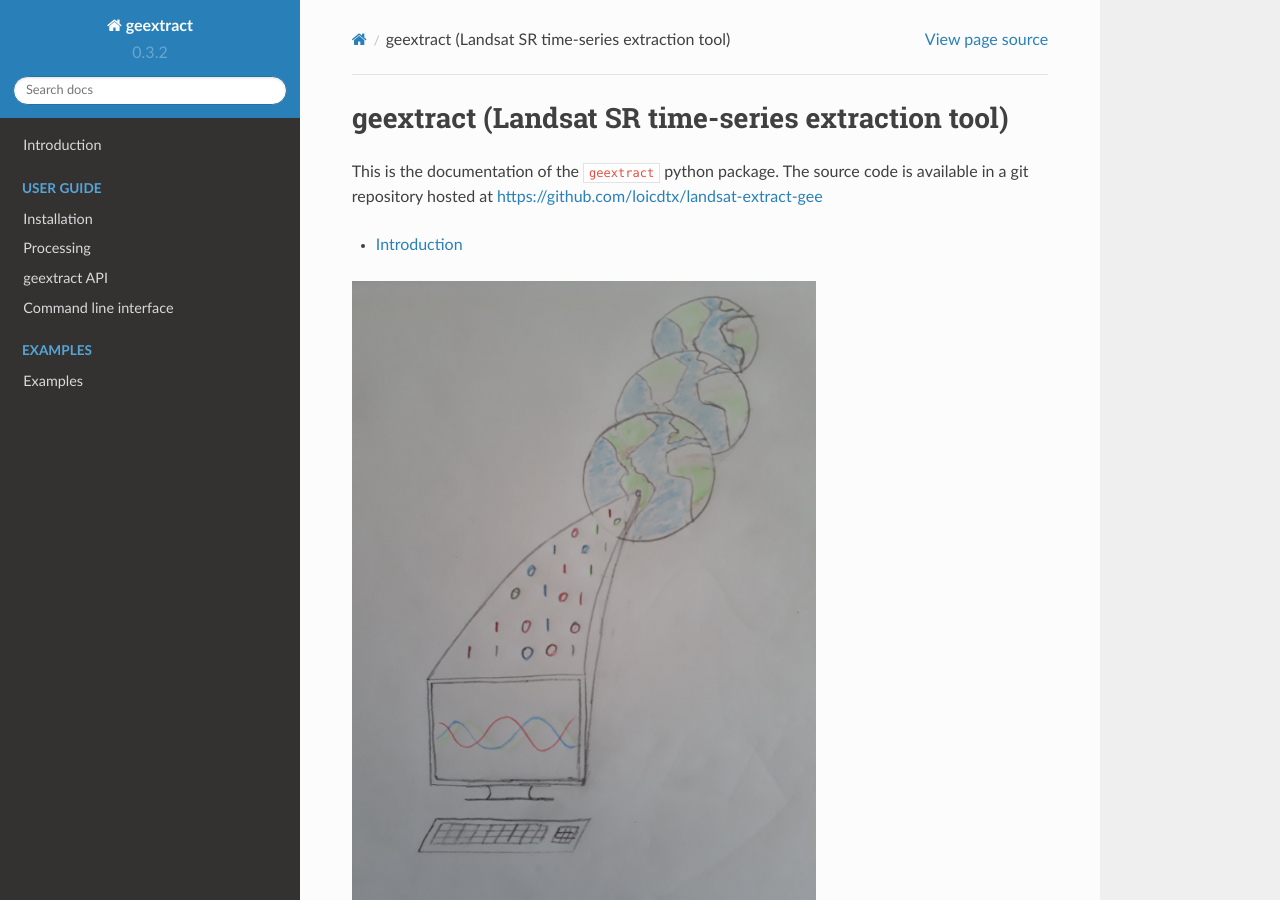
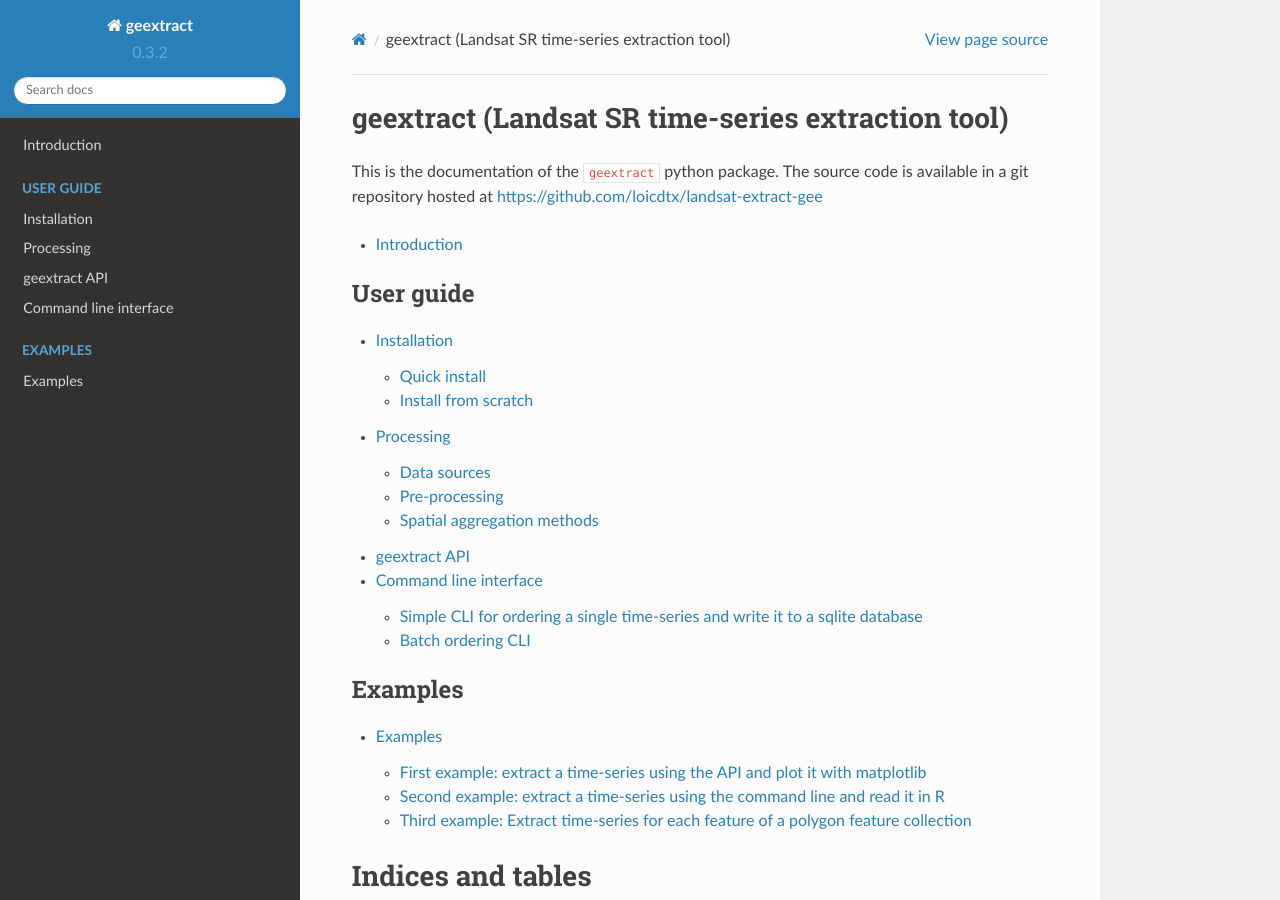
Before and after one commit to loicdtx/landsat-extract-gee, a Sphinx documentation site: the page built from docs/index.rst, in a window 1280 px wide and 900 px high. Built offline with Sphinx 7.4.7 and the Read the Docs theme 2.0.0, drawn with Linux system fonts in a browser that asks for light colours.

Commit message:
Remove image in readme and sphinx doc

```diff
--- a/README.rst
+++ b/README.rst
@@ -25,9 +25,6 @@
 The idea is to provide quick access to Landsat time-series for exploratory analysis or algorithm testing. Instead of downloading the whole stack of Landsat scenes, preparing the data locally and extracting the time-series of interest, which may take several days, ``geextract`` allows to get time-series in a few seconds.
 
 Compatible with python 2.7 and 3.
-
-.. image:: https://github.com/loicdtx/landsat-extract-gee/raw/master/docs/figs/drawing.jpg
-    :width: 500
 
 Usage
 -----
--- a/docs/index.rst
+++ b/docs/index.rst
@@ -9,9 +9,6 @@
    :maxdepth: 2
 
    introduction
-
-.. image:: figs/drawing.jpg
-   :scale: 20 %
 
 
 .. toctree::
```
